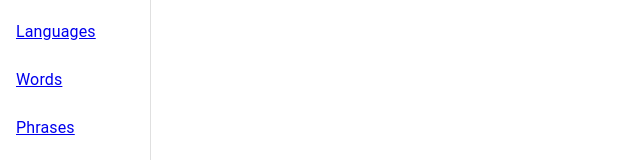
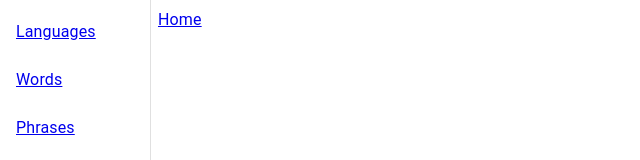
Before and after one commit to tjasz/idiomamigo, a React (Create React App) app: page / in a window 1280 px wide. Shown: the top 160 px of the page, without its empty margins (0-640 px from the left). Built offline with nearby package versions, Linux system fonts and the light colour scheme.

Commit message:
Add breadcrumbs

```diff
--- a/src/routes/Root.tsx
+++ b/src/routes/Root.tsx
@@ -1,9 +1,17 @@
 import React from "react";
-import { Box, Drawer, List, ListItem, ListItemButton, ListItemText } from '@mui/material';
-import { Link, Outlet } from 'react-router-dom';
+import { Box, Breadcrumbs, Drawer, List, ListItem, ListItemButton, ListItemText } from '@mui/material';
+import { Link, Outlet, useLocation } from 'react-router-dom';
 
 export default function Root() {
+  const location = useLocation();
+  const path = location.pathname === "/" ? [""] : location.pathname.split("/");
+  const breadcrumbs = path.reduce<{ title: string, path: string }[]>(
+    (prev, curr) =>
+      [...prev, (prev.length > 0 ? { title: curr, path: `${prev[prev.length - 1].path}/${curr}` } : { title: "Home", path: curr })],
+    []);
+
   const drawerWidth = 150;
+
   return <div>
     <Drawer open={true} variant="persistent">
       <Box sx={{ width: drawerWidth }} role="presentation">
@@ -21,6 +29,11 @@ export default function Root() {
       </Box>
     </Drawer>
     <div style={{ marginLeft: drawerWidth }}>
+      <Breadcrumbs>
+        {breadcrumbs.map(crumb =>
+          <Link to={crumb.path}>{crumb.title}</Link>
+        )}
+      </Breadcrumbs>
       <Outlet />
     </div>
   </div>
```
